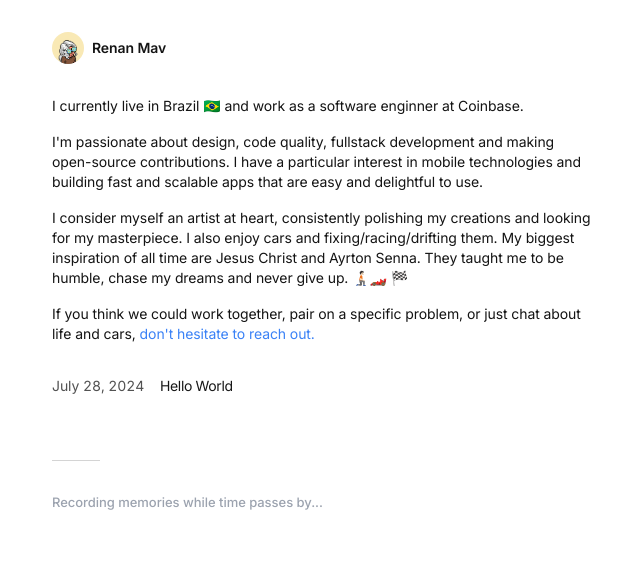
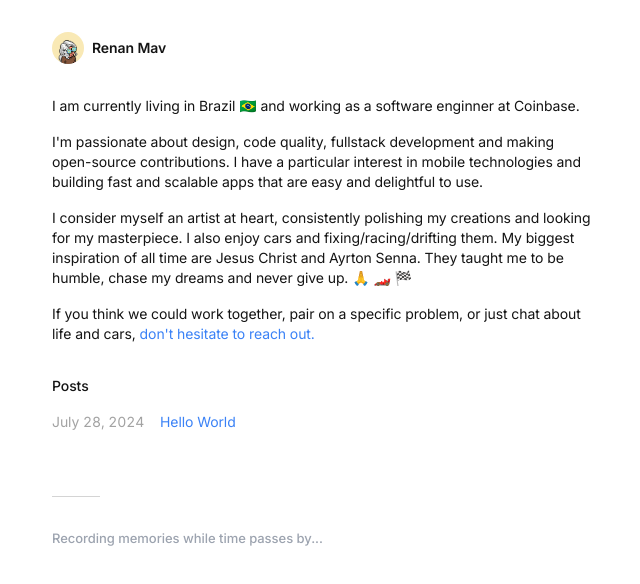
Before and after one commit to renanmav/renanmav.com, a Next.js app: page / in a window 1280 px wide. Shown: the top 584 px of the page, without its empty margins (316-956 px from the left). Built offline with nearby package versions, Linux system fonts and the light colour scheme.

Commit message:
address feedback <(￣︶￣)>

```diff
--- a/app/blog/[slug]/page.tsx
+++ b/app/blog/[slug]/page.tsx
@@ -82,12 +82,10 @@ export default function BlogPostPage({ params }) {
           }),
         }}
       />
-      <h1 className="title text-base font-semibold">{post.metadata.title}</h1>
-      <div className="mb-8 mt-2 flex items-center justify-between text-base">
-        <p className="text-base text-neutral-600 dark:text-neutral-400">
-          {formatDate(post.metadata.publishedAt)}
-        </p>
-      </div>
+      <h1 className="title text-base font-medium">{post.metadata.title}</h1>
+      <p className="text-base text-neutral-400">
+        {formatDate(post.metadata.publishedAt)}
+      </p>
       <article className="prose text-base">
         <CustomMDX source={post.content} />
       </article>
--- a/app/blog/posts/hello-world.mdx
+++ b/app/blog/posts/hello-world.mdx
@@ -4,7 +4,9 @@ publishedAt: "2024-07-28"
 summary: "This is my first blog post. Hello, world!"
 ---
 
-Hello, world! This is my new blog. It's using MDX and Next.js! It's also [open source on GitHub](https://github.com/renanmav/renanmav.com).
+Hello, world! 🌎
+
+This is my new blog. It's using MDX and Next.js! It's also [open source on GitHub](https://github.com/renanmav/renanmav.com).
 
 Looking forward to share my thoughts here. 🤓
 
--- a/app/components/footer.tsx
+++ b/app/components/footer.tsx
@@ -1,10 +1,35 @@
 export default function Footer() {
   return (
     <footer className="mb-20">
-      <div className="my-8 w-12 border-b border-neutral-300 dark:border-neutral-800" />
-      <p className="text-sm text-gray-400">
-        Recording memories while time passes by...
-      </p>
+      <Divider />
+      <LastUpdated />
+      <Memories />
     </footer>
   );
 }
+
+function Divider() {
+  return (
+    <div
+      id="divider"
+      className="my-8 w-12 border-b border-neutral-300 dark:border-neutral-800"
+    />
+  );
+}
+
+function LastUpdated() {
+  // return (
+  //   <p id="last-updated" className="text-sm text-gray-400">
+  //     Last updated on {new Date().toLocaleDateString()}
+  //   </p>
+  // );
+  return null;
+}
+
+function Memories() {
+  return (
+    <p id="memories" className="text-sm text-gray-400">
+      Recording memories while time passes by...
+    </p>
+  );
+}
--- a/app/components/posts.tsx
+++ b/app/components/posts.tsx
@@ -6,6 +6,7 @@ export function BlogPosts() {
 
   return (
     <div>
+      <h2 className="mb-4 text-base font-medium">Posts</h2>
       {allBlogs
         .sort((a, b) => {
           if (
@@ -22,10 +23,10 @@ export function BlogPosts() {
             href={`/blog/${post.slug}`}
           >
             <div className="flex w-full flex-col space-x-0 md:flex-row md:space-x-2">
-              <p className="w-[100px] tabular-nums text-neutral-600 dark:text-neutral-400">
+              <p className="w-[100px] text-base tabular-nums text-neutral-400">
                 {formatDate(post.metadata.publishedAt, false)}
               </p>
-              <p className="tracking-tight text-neutral-900 dark:text-neutral-100">
+              <p className="text-base text-blue-500 no-underline hover:underline">
                 {post.metadata.title}
               </p>
             </div>
--- a/app/globals.css
+++ b/app/globals.css
@@ -116,19 +116,19 @@ html {
 }
 
 .prose h1 {
-  @apply mb-2 mt-6 text-4xl font-medium tracking-tight;
+  @apply mb-2 mt-6 text-4xl font-medium;
 }
 
 .prose h2 {
-  @apply mb-2 mt-6 text-xl font-medium tracking-tight;
+  @apply mb-2 mt-6 text-xl font-medium;
 }
 
 .prose h3 {
-  @apply mb-2 mt-6 text-xl font-medium tracking-tight;
+  @apply mb-2 mt-6 text-xl font-medium;
 }
 
 .prose h4 {
-  @apply mb-2 mt-6 text-lg font-medium tracking-tight;
+  @apply mb-2 mt-6 text-lg font-medium;
 }
 
 .prose strong {
--- a/app/og/route.tsx
+++ b/app/og/route.tsx
@@ -9,9 +9,7 @@ export function GET(request: Request) {
     (
       <div tw="flex flex-col w-full h-full items-center justify-center bg-white">
         <div tw="flex flex-col md:flex-row w-full py-12 px-4 md:items-center justify-between p-8">
-          <h2 tw="flex flex-col text-4xl font-bold tracking-tight text-left">
-            {title}
-          </h2>
+          <h2 tw="flex flex-col text-4xl font-bold text-left">{title}</h2>
         </div>
       </div>
     ),
--- a/app/page.tsx
+++ b/app/page.tsx
@@ -7,35 +7,63 @@ export default function IndexPage() {
 
   return (
     <section>
-      <p className="mb-4 text-base">
-        I currently live in {myInfo.address} and work as a software enginner at{" "}
-        {myInfo.company}.
+      <MeNowadays />
+      <PassionsAndInterests />
+      <PreviousWorkExperience />
+      <HobbiesAndInspirations />
+      <ReachOut />
+
+      <div className="my-8">
+        <BlogPosts />
+      </div>
+    </section>
+  );
+}
+
+function MeNowadays() {
+  return (
+    <p id="me-nowadays" className="mb-4 text-base">
+      I am currently living in {myInfo.address} and working as a software
+      enginner at {myInfo.company}.
     </p>
+  );
+}
 
-      <p className="mb-4 text-base">
+function PassionsAndInterests() {
+  return (
+    <p id="passions-and-interests" className="mb-4 text-base">
       I'm passionate about design, code quality, fullstack development and
       making open-source contributions. I have a particular interest in mobile
       technologies and building fast and scalable apps that are easy and
       delightful to use.
     </p>
-      {/* TODO: add section about previous work experience */}
-      <p className="mb-4 text-base">
-        I consider myself an artist at heart, consistently polishing my
-        creations and looking for my masterpiece. I also enjoy cars and
-        fixing/racing/drifting them. My biggest inspiration of all time are
-        Jesus Christ and Ayrton Senna. They taught me to be humble, chase my
-        dreams and never give up. 🧎🏻‍➡️🏎️ 🏁
+  );
+}
+
+function PreviousWorkExperience() {
+  /* TODO: add section about previous work experience */
+  return null;
+}
+
+function HobbiesAndInspirations() {
+  /* TODO: Checkout my YouTube channel for some of my sends. */
+  return (
+    <p id="hobbies-and-inspirations" className="mb-4 text-base">
+      I consider myself an artist at heart, consistently polishing my creations
+      and looking for my masterpiece. I also enjoy cars and
+      fixing/racing/drifting them. My biggest inspiration of all time are Jesus
+      Christ and Ayrton Senna. They taught me to be humble, chase my dreams and
+      never give up. 🙏 🏎️ 🏁
     </p>
-      {/* TODO: Checkout my YouTube channel for some of my sends. */}
-      <p className="mb-4 text-base">
+  );
+}
+
+function ReachOut() {
+  return (
+    <p id="reach-out" className="mb-4 text-base">
       If you think we could work together, pair on a specific problem, or just
       chat about life and cars,{" "}
       <Link href="/contact">don't hesitate to reach out.</Link>
     </p>
-
-      <div className="my-8 text-base">
-        <BlogPosts />
-      </div>
-    </section>
   );
 }
```
Lines whose indentation alone changed are shown as unchanged.
